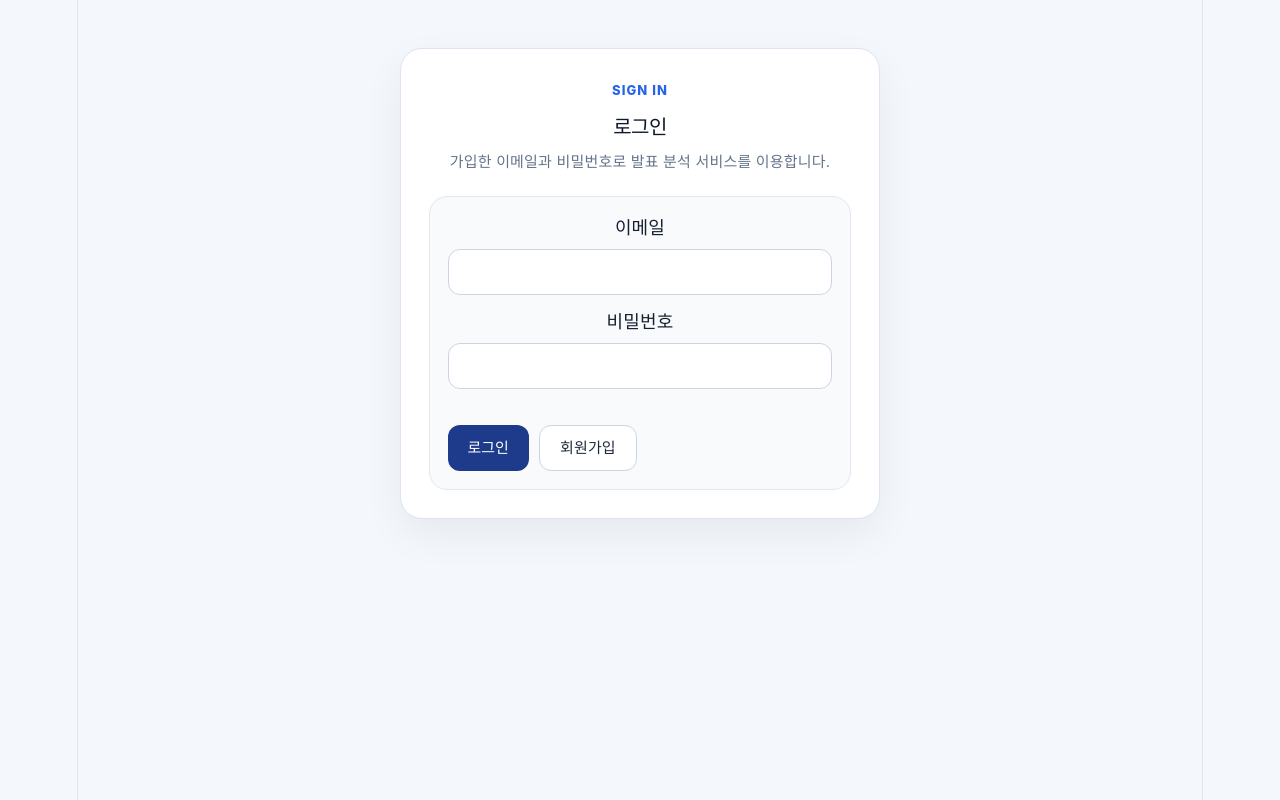
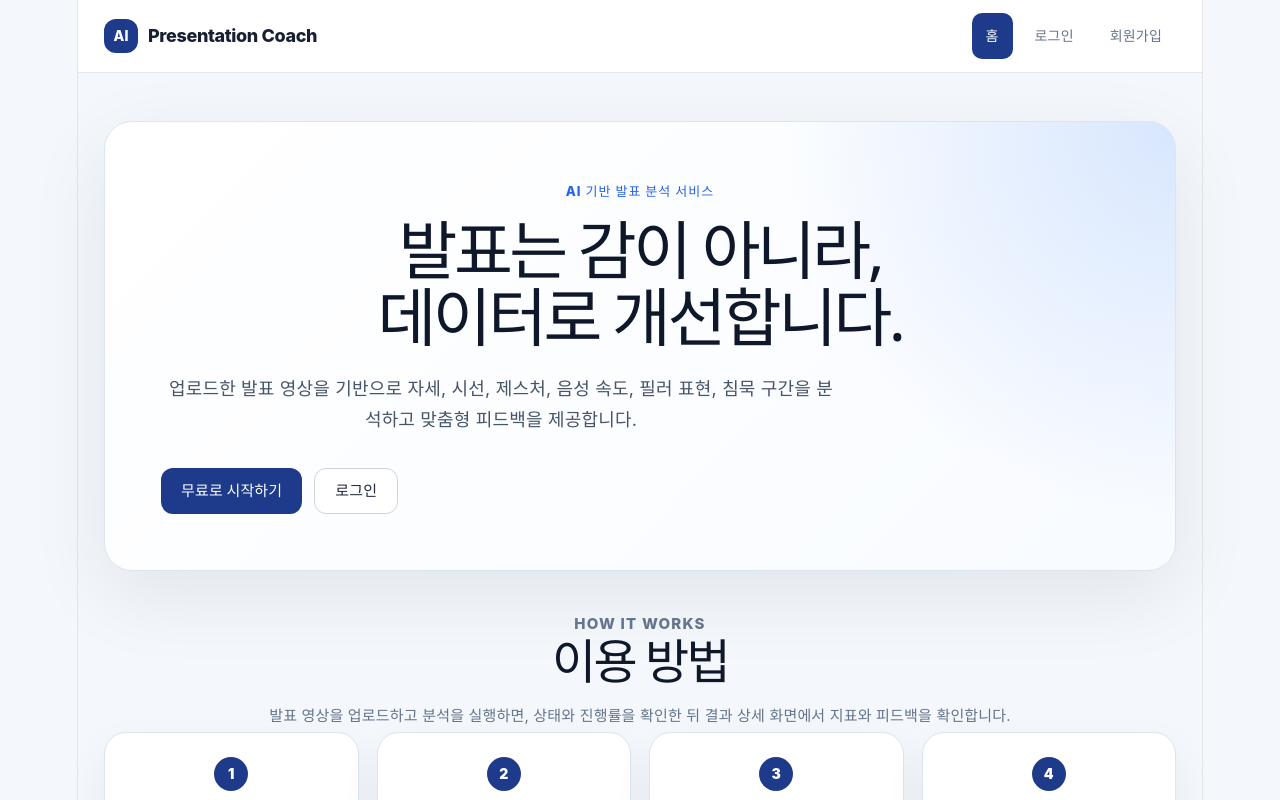
Before and after one commit to Heesi-ong/hanium-project, a React (Vite) app in the folder frontend/: page / in a window 1280 px wide. Before the commit this address led to /login. Shown: the top 800 px of the page. Built offline with nearby package versions, Linux system fonts and the light colour scheme; no server answers.

Commit message:
feat: 메인 페이지를 비로그인 공개 랜딩 페이지로 전환

```diff
--- a/frontend/src/layouts/MainLayout.jsx
+++ b/frontend/src/layouts/MainLayout.jsx
@@ -2,7 +2,7 @@ import { NavLink, Outlet } from "react-router-dom";
 import { useAuth } from "../context/AuthContext";
 
 function MainLayout() {
-    const { user, logout } = useAuth();
+    const { isAuthenticated, user, logout } = useAuth();
 
     return (
         <div className="app-shell">
@@ -23,6 +23,8 @@ function MainLayout() {
                             홈
                         </NavLink>
 
+                        {isAuthenticated ? (
+                            <>
                                 <NavLink
                                     to="/upload"
                                     className={({ isActive }) =>
@@ -74,6 +76,28 @@ function MainLayout() {
                                 >
                                     로그아웃
                                 </button>
+                            </>
+                        ) : (
+                            <>
+                                <NavLink
+                                    to="/login"
+                                    className={({ isActive }) =>
+                                        isActive ? "nav-link active" : "nav-link"
+                                    }
+                                >
+                                    로그인
+                                </NavLink>
+
+                                <NavLink
+                                    to="/signup"
+                                    className={({ isActive }) =>
+                                        isActive ? "nav-link active" : "nav-link"
+                                    }
+                                >
+                                    회원가입
+                                </NavLink>
+                            </>
+                        )}
                     </nav>
                 </div>
             </header>
--- a/frontend/src/pages/HomePage.jsx
+++ b/frontend/src/pages/HomePage.jsx
@@ -1,7 +1,10 @@
 import { Link } from "react-router-dom";
 import PageHeader from "../components/PageHeader";
+import { useAuth } from "../context/AuthContext";
 
 function HomePage() {
+    const { isAuthenticated } = useAuth();
+
     return (
         <section className="page-section">
             <div className="hero-card">
@@ -19,6 +22,8 @@ function HomePage() {
                 </p>
 
                 <div className="hero-actions">
+                    {isAuthenticated ? (
+                        <>
                             <Link to="/upload" className="primary-button">
                                 영상 업로드 시작
                             </Link>
@@ -26,6 +31,18 @@ function HomePage() {
                             <Link to="/results" className="secondary-button">
                                 분석 결과 보기
                             </Link>
+                        </>
+                    ) : (
+                        <>
+                            <Link to="/signup" className="primary-button">
+                                무료로 시작하기
+                            </Link>
+
+                            <Link to="/login" className="secondary-button">
+                                로그인
+                            </Link>
+                        </>
+                    )}
                 </div>
             </div>
 
--- a/frontend/src/routes/AppRoutes.jsx
+++ b/frontend/src/routes/AppRoutes.jsx
@@ -28,16 +28,18 @@ function AppRoutes() {
                 <Route path="/login" element={<LoginPage />} />
                 <Route path="/signup" element={<SignupPage />} />
 
-                <Route element={<ProtectedRoute />}>
-                    <Route element={<MainLayout />}>
-                        <Route path="/" element={<HomePage />} />
+                <Route element={<MainLayout />}>
+                    <Route path="/" element={<HomePage />} />
+
+                    <Route element={<ProtectedRoute />}>
                         <Route path="/upload" element={<UploadPage />} />
                         <Route path="/results" element={<ResultListPage />} />
                         <Route path="/results/:jobId" element={<ResultDetailPage />} />
                         <Route path="/account" element={<AccountPage />} />
                         <Route path="/status" element={<StatusPage />} />
-                        <Route path="*" element={<NotFoundPage />} />
                     </Route>
+
+                    <Route path="*" element={<NotFoundPage />} />
                 </Route>
             </Routes>
         </Suspense>
```
Also changed, not shown: 2 other files (tests, documents, lock files or other folders). Lines whose indentation alone changed are shown as unchanged.
